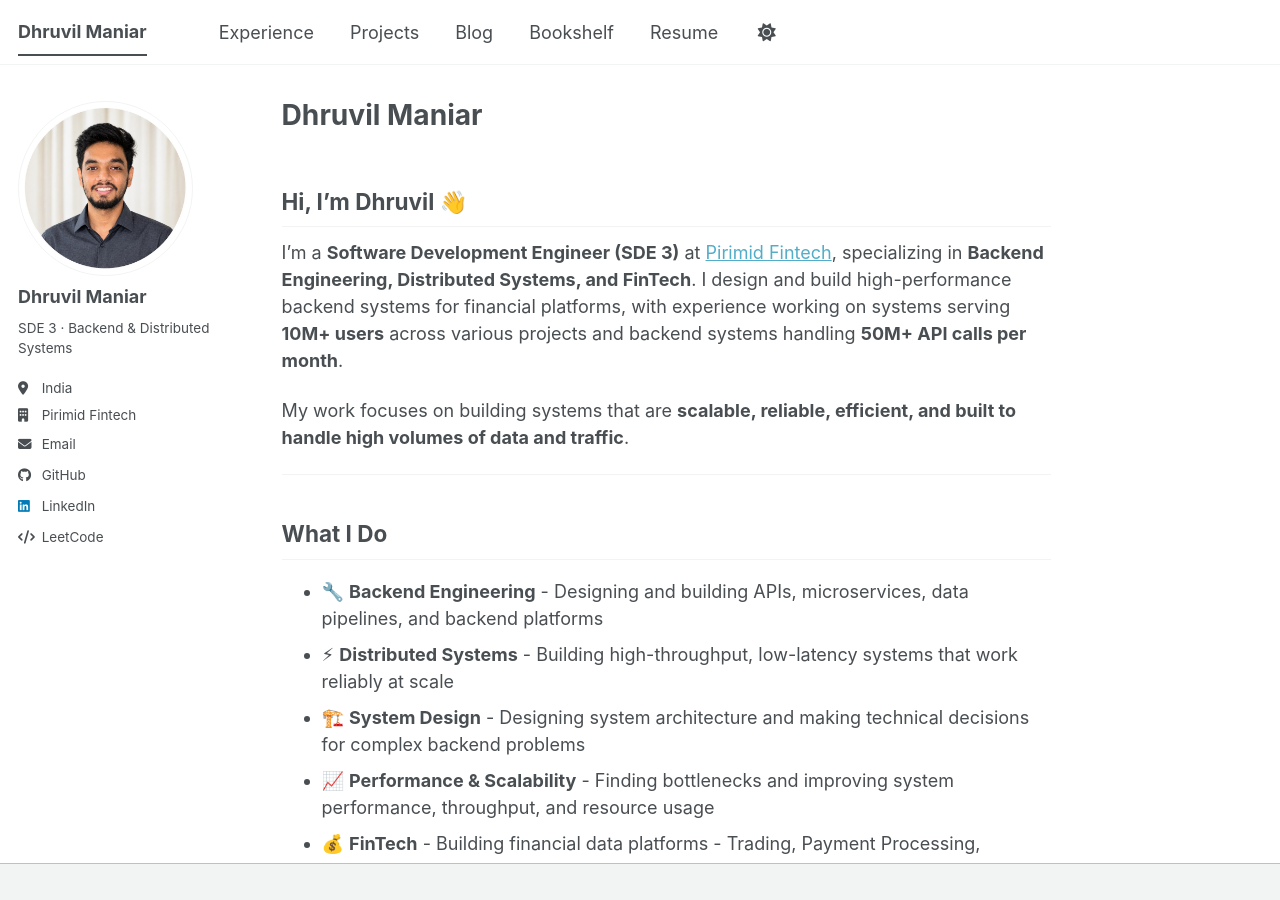
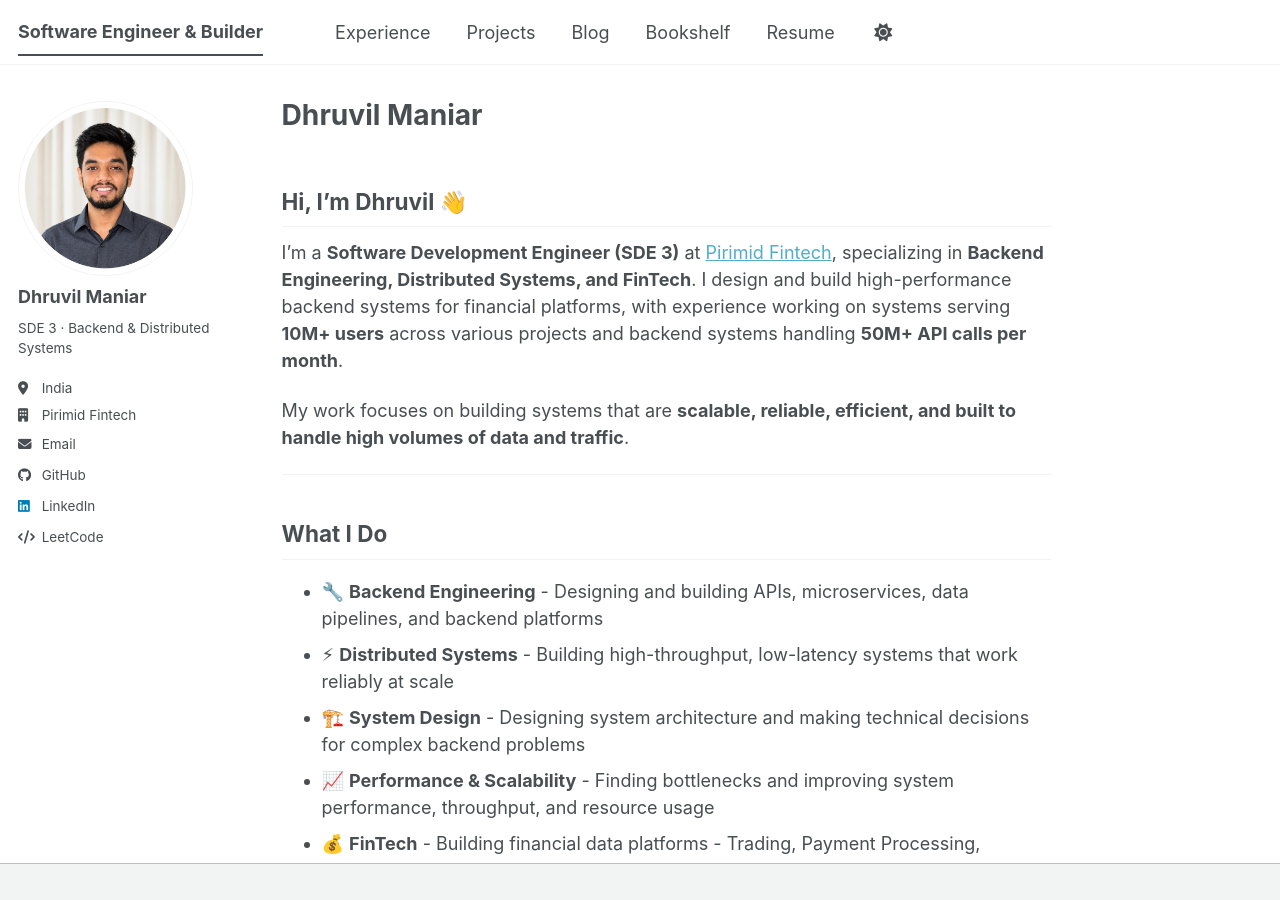
Before and after one commit to dhruvilmaniar/dhruvilmaniar.github.io, a Jekyll site: the page built from _pages/about.md, in a window 1280 px wide and 900 px high. Built offline with Jekyll 4.4.1, drawn with Linux system fonts in a browser that asks for light colours; a style sheet for code colours, icons or effects is not loaded.

Commit message:
fix: page title

```diff
--- a/_config.yml
+++ b/_config.yml
@@ -9,7 +9,7 @@
 # Basic Site Settings
 locale                   : "en-US"
 site_theme               : "default" # The available themes options are "default", "air", "sunrise", "mint", "dirt" and "contrast"
-title                    : "Dhruvil Maniar"
+title                    : "Software Engineer & Builder"
 title_separator          : "-"
 name                     : &name "Dhruvil Maniar"
 description              : &description "Dhruvil Maniar – SDE 3 | Backend & Distributed Systems Engineer"
```
